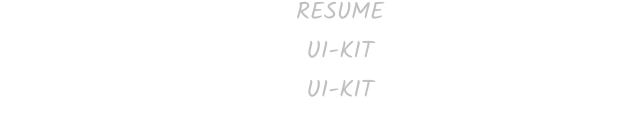
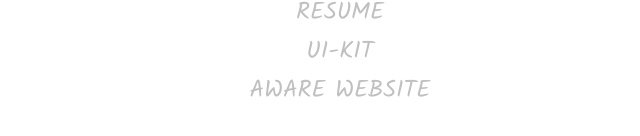
Before and after one commit to nahyeonie/FDS, a plain HTML site: page index.html in a window 1280 px wide. Shown: the part 298-434 px from the top of the page, without its empty margins (341-981 px from the left). Drawn offline with Linux system fonts and the light colour scheme.

Commit message:
Update index.html

```diff
--- a/index.html
+++ b/index.html
@@ -20,7 +20,7 @@
     <li><a href="https://nahyeonie.github.io/Login/"> LOGIN </a></li>
     <li><a href="https://nahyeonie.github.io/FDSproject/About-me/"> RESUME </a></li>
     <li><a href="https://nahyeonie.github.io/FDSproject/ui-kit/"> UI-KIT </a></li>
-    <li><a href="https://nahyeonie.github.io/Aware-website/"> UI-KIT </a></li>
+    <li><a href="https://nahyeonie.github.io/Aware-website/"> AWARE WEBSITE </a></li>
 
 
   </ul>
```
